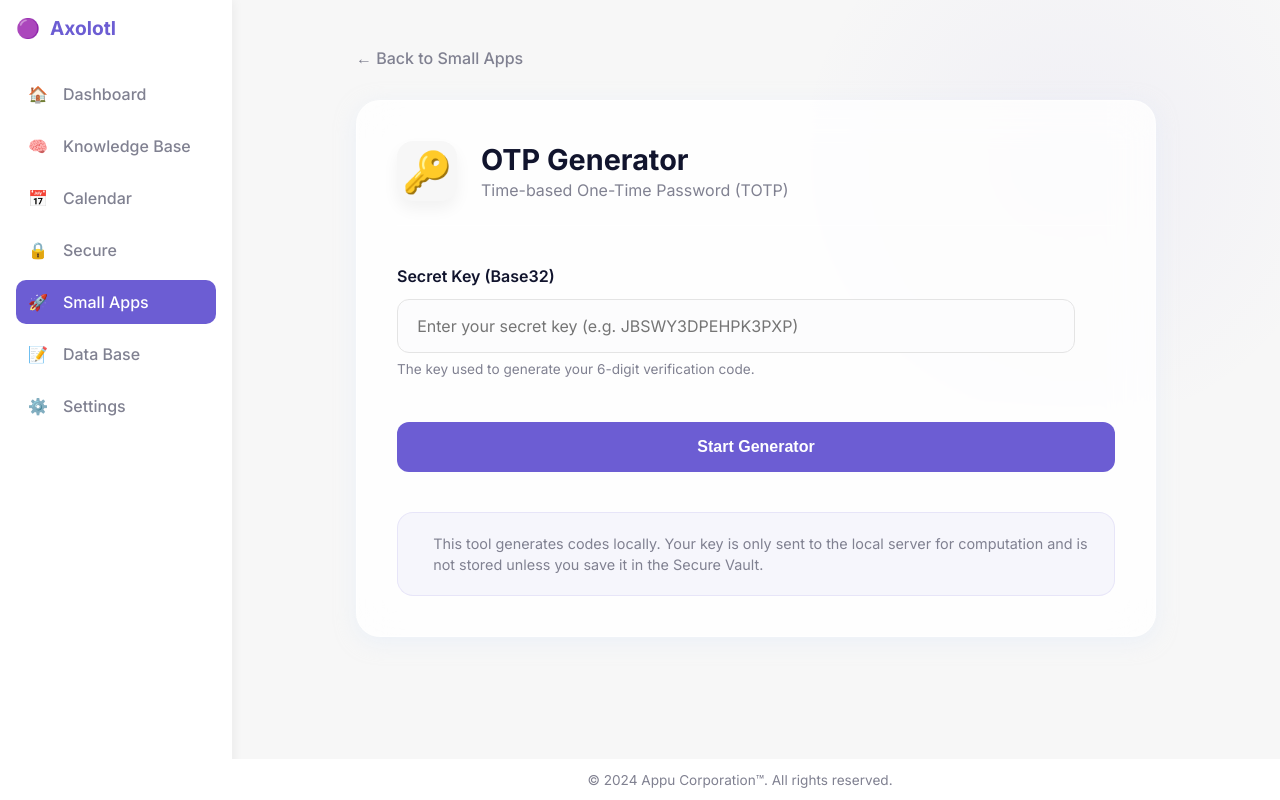
After one commit to BinuAppu/appupersonalapp, a Flask app: page /small-apps/otp in a window 1280 px wide. The commit adds this page. Run offline with Flask 3, Linux system fonts and the light colour scheme; some libraries are stand-ins or nearby versions.

Commit message:
Small app added and introduced requirements.txt

```diff
--- a/appu_personal_app/app.py
+++ b/appu_personal_app/app.py
@@ -253,6 +253,27 @@ def delete_secure_item(item_id):
 def settings():
     return render_template('settings.html', user_name=data_manager.get_user_name())
 
+@app.route('/small-apps')
+def small_apps():
+    return render_template('small_apps.html')
+
+@app.route('/small-apps/otp')
+def otp_generator():
+    return render_template('otp_generator.html')
+
+@app.route('/api/otp/generate', methods=['POST'])
+def generate_otp():
+    import pyotp
+    data = request.json
+    key = data.get('key')
+    if not key:
+        return jsonify({"error": "Key required"}), 400
+    try:
+        totp = pyotp.TOTP(key)
+        return jsonify({"otp": totp.now(), "remaining": 30 - (int(time.time()) % 30)})
+    except Exception as e:
+        return jsonify({"error": str(e)}), 400
+
 @app.route('/api/settings/username', methods=['GET', 'POST'])
 def handle_username():
     if request.method == 'POST':
--- /dev/null
+++ b/appu_personal_app/data.json
@@ -0,0 +1,4 @@
+{
+    "reminders": [],
+    "tasks": []
+}
--- /dev/null
+++ b/appu_personal_app/requirements.txt
@@ -0,0 +1,4 @@
+Flask==3.0.0
+pyotp==2.9.0
+requests==2.31.0
+cryptography==41.0.5
--- a/appu_personal_app/templates/base.html
+++ b/appu_personal_app/templates/base.html
@@ -30,6 +30,9 @@
             </a>
             <a href="/secure" class="nav-link {% if request.path == '/secure' %}active{% endif %}">
                 <span>🔒</span> Secure
+            </a>
+            <a href="/small-apps" class="nav-link {% if request.path == '/small-apps' or request.path.startswith('/small-apps/') %}active{% endif %}">
+                <span>🚀</span> Small Apps
             </a>
             <a href="/all" class="nav-link {% if request.path == '/all' %}active{% endif %}">
                 <span>📝</span> Data Base
--- /dev/null
+++ b/appu_personal_app/templates/otp_generator.html
@@ -0,0 +1,431 @@
+{% extends "base.html" %}
+
+{% block content %}
+<div class="container otp-container">
+    <div class="back-link">
+        <a href="/small-apps">← Back to Small Apps</a>
+    </div>
+
+    <div class="tool-card">
+        <div class="tool-header">
+            <div class="tool-icon">🔑</div>
+            <div class="tool-title">
+                <h1>OTP Generator</h1>
+                <p>Time-based One-Time Password (TOTP)</p>
+            </div>
+        </div>
+
+        <div class="tool-body">
+            <div class="input-section">
+                <label for="otp-key">Secret Key (Base32)</label>
+                <div class="key-input-wrapper">
+                    <input type="password" id="otp-key" placeholder="Enter your secret key (e.g. JBSWY3DPEHPK3PXP)"
+                        autocomplete="off">
+                    <button id="toggle-key-visibility" onclick="toggleKeyVisibility()">
+                        <i class="fas fa-eye"></i>
+                    </button>
+                </div>
+                <p class="input-hint">The key used to generate your 6-digit verification code.</p>
+            </div>
+
+            <div class="result-section" id="otp-result-container" style="display: none;">
+                <div class="otp-display">
+                    <div class="otp-code" id="otp-code">------</div>
+                    <button class="copy-btn" onclick="copyOTP()">
+                        <i class="fas fa-copy"></i> Copy
+                    </button>
+                </div>
+
+                <div class="timer-section">
+                    <div class="progress-bar-container">
+                        <div class="progress-bar" id="otp-progress"></div>
+                    </div>
+                    <div class="timer-text">Refreshing in <span id="timer-seconds">30</span>s</div>
+                </div>
+            </div>
+
+            <div class="actions">
+                <button id="start-otp-btn" class="primary-btn" onclick="startOTP()">Start Generator</button>
+                <button id="stop-otp-btn" class="secondary-btn" onclick="stopOTP()" style="display: none;">Stop</button>
+            </div>
+        </div>
+
+        <div class="tool-footer">
+            <div class="info-box">
+                <i class="fas fa-info-circle"></i>
+                <p>This tool generates codes locally. Your key is only sent to the local server for computation and is
+                    not stored unless you save it in the Secure Vault.</p>
+            </div>
+        </div>
+    </div>
+</div>
+
+<style>
+    .otp-container {
+        padding: 2rem;
+        max-width: 800px;
+        margin: 0 auto;
+    }
+
+    .back-link {
+        margin-bottom: 2rem;
+    }
+
+    .back-link a {
+        color: var(--text-muted);
+        text-decoration: none;
+        font-weight: 500;
+        transition: color 0.3s;
+    }
+
+    .back-link a:hover {
+        color: var(--primary-color);
+    }
+
+    .tool-card {
+        background: var(--card-bg);
+        border: 1px solid var(--border-color);
+        border-radius: 24px;
+        padding: 2.5rem;
+        box-shadow: var(--box-shadow);
+        backdrop-filter: blur(20px);
+    }
+
+    .tool-header {
+        display: flex;
+        align-items: center;
+        gap: 1.5rem;
+        margin-bottom: 2.5rem;
+        border-bottom: 1px solid var(--border-color);
+        padding-bottom: 1.5rem;
+    }
+
+    .tool-icon {
+        font-size: 2.5rem;
+        background: var(--bg-color);
+        width: 60px;
+        height: 60px;
+        display: flex;
+        align-items: center;
+        justify-content: center;
+        border-radius: 16px;
+        box-shadow: 0 8px 16px rgba(0, 0, 0, 0.05);
+    }
+
+    .tool-title h1 {
+        margin: 0;
+        font-size: 1.8rem;
+        color: var(--text-color);
+    }
+
+    .tool-title p {
+        margin: 0.2rem 0 0 0;
+        color: var(--text-muted);
+    }
+
+    .tool-body {
+        display: flex;
+        flex-direction: column;
+        gap: 2rem;
+    }
+
+    .input-section label {
+        display: block;
+        margin-bottom: 0.8rem;
+        font-weight: 600;
+        color: var(--text-color);
+    }
+
+    .key-input-wrapper {
+        display: flex;
+        gap: 0.5rem;
+        position: relative;
+    }
+
+    .key-input-wrapper input {
+        flex: 1;
+        padding: 1rem 1.2rem;
+        border-radius: 12px;
+        border: 1px solid var(--input-border);
+        background: var(--input-bg);
+        color: var(--text-color);
+        font-family: inherit;
+        font-size: 1rem;
+        transition: all 0.3s;
+    }
+
+    .key-input-wrapper input:focus {
+        outline: none;
+        border-color: var(--primary-color);
+        box-shadow: 0 0 0 4px rgba(108, 93, 211, 0.1);
+    }
+
+    #toggle-key-visibility {
+        background: none;
+        border: none;
+        color: var(--text-muted);
+        cursor: pointer;
+        padding: 0 1rem;
+        transition: color 0.3s;
+    }
+
+    #toggle-key-visibility:hover {
+        color: var(--primary-color);
+    }
+
+    .input-hint {
+        font-size: 0.85rem;
+        color: var(--text-muted);
+        margin-top: 0.5rem;
+    }
+
+    .result-section {
+        background: var(--bg-color);
+        padding: 2rem;
+        border-radius: 20px;
+        display: flex;
+        flex-direction: column;
+        align-items: center;
+        gap: 1.5rem;
+        animation: fadeIn 0.5s ease;
+    }
+
+    @keyframes fadeIn {
+        from {
+            opacity: 0;
+            transform: translateY(10px);
+        }
+
+        to {
+            opacity: 1;
+            transform: translateY(0);
+        }
+    }
+
+    .otp-display {
+        display: flex;
+        align-items: center;
+        gap: 1.5rem;
+    }
+
+    .otp-code {
+        font-size: 3.5rem;
+        font-weight: 800;
+        letter-spacing: 0.5rem;
+        color: var(--primary-color);
+        font-family: 'Source Code Pro', monospace;
+    }
+
+    .copy-btn {
+        padding: 0.6rem 1.2rem;
+        border-radius: 10px;
+        border: none;
+        background: var(--primary-color);
+        color: white;
+        font-weight: 600;
+        cursor: pointer;
+        transition: all 0.3s;
+        display: flex;
+        align-items: center;
+        gap: 0.5rem;
+    }
+
+    .copy-btn:hover {
+        background: #5b4dbf;
+        transform: scale(1.05);
+    }
+
+    .timer-section {
+        width: 100%;
+        max-width: 300px;
+        text-align: center;
+    }
+
+    .progress-bar-container {
+        height: 6px;
+        background: var(--input-border);
+        border-radius: 3px;
+        overflow: hidden;
+        margin-bottom: 0.5rem;
+    }
+
+    .progress-bar {
+        height: 100%;
+        background: var(--primary-color);
+        width: 100%;
+        transition: width 1s linear;
+    }
+
+    .timer-text {
+        font-size: 0.9rem;
+        color: var(--text-muted);
+        font-weight: 500;
+    }
+
+    .actions {
+        display: flex;
+        gap: 1rem;
+    }
+
+    .primary-btn,
+    .secondary-btn {
+        padding: 1rem 2rem;
+        border-radius: 12px;
+        font-weight: 600;
+        font-size: 1rem;
+        cursor: pointer;
+        transition: all 0.3s;
+        border: none;
+    }
+
+    .primary-btn {
+        background: var(--primary-color);
+        color: white;
+        flex: 1;
+    }
+
+    .primary-btn:hover {
+        background: #5b4dbf;
+        box-shadow: 0 8px 16px rgba(108, 93, 211, 0.2);
+    }
+
+    .secondary-btn {
+        background: var(--bg-color);
+        color: var(--text-color);
+        border: 1px solid var(--border-color);
+    }
+
+    .secondary-btn:hover {
+        background: var(--input-border);
+    }
+
+    .tool-footer {
+        margin-top: 2.5rem;
+    }
+
+    .info-box {
+        display: flex;
+        gap: 1rem;
+        background: rgba(108, 93, 211, 0.05);
+        padding: 1.2rem;
+        border-radius: 16px;
+        border: 1px solid rgba(108, 93, 211, 0.1);
+    }
+
+    .info-box i {
+        color: var(--primary-color);
+        margin-top: 0.2rem;
+    }
+
+    .info-box p {
+        margin: 0;
+        font-size: 0.9rem;
+        color: var(--text-muted);
+        line-height: 1.5;
+    }
+</style>
+
+<script>
+    let otpInterval = null;
+    let timerInterval = null;
+    let remainingTime = 30;
+
+    function toggleKeyVisibility() {
+        const input = document.getElementById('otp-key');
+        const icon = document.querySelector('#toggle-key-visibility i');
+        if (input.type === 'password') {
+            input.type = 'text';
+            icon.className = 'fas fa-eye-slash';
+        } else {
+            input.type = 'password';
+            icon.className = 'fas fa-eye';
+        }
+    }
+
+    async function fetchOTP() {
+        const key = document.getElementById('otp-key').value.trim();
+        if (!key) return;
+
+        try {
+            const response = await fetch('/api/otp/generate', {
+                method: 'POST',
+                headers: { 'Content-Type': 'application/json' },
+                body: JSON.stringify({ key: key })
+            });
+            const data = await response.json();
+            if (data.otp) {
+                document.getElementById('otp-code').innerText = data.otp;
+                remainingTime = data.remaining;
+                updateTimerDisplay();
+            } else {
+                alert('Error: ' + (data.error || 'Unknown error'));
+                stopOTP();
+            }
+        } catch (error) {
+            console.error('Fetch error:', error);
+            stopOTP();
+        }
+    }
+
+    function updateTimerDisplay() {
+        document.getElementById('timer-seconds').innerText = remainingTime;
+        const progress = (remainingTime / 30) * 100;
+        document.getElementById('otp-progress').style.width = progress + '%';
+
+        // Change color if running low
+        if (remainingTime <= 5) {
+            document.getElementById('otp-progress').style.background = '#ff4d4f';
+        } else {
+            document.getElementById('otp-progress').style.background = 'var(--primary-color)';
+        }
+    }
+
+    function startOTP() {
+        const key = document.getElementById('otp-key').value.trim();
+        if (!key) {
+            alert('Please enter a secret key');
+            return;
+        }
+
+        document.getElementById('otp-result-container').style.display = 'flex';
+        document.getElementById('start-otp-btn').style.display = 'none';
+        document.getElementById('stop-otp-btn').style.display = 'block';
+        document.getElementById('otp-key').disabled = true;
+
+        fetchOTP();
+
+        timerInterval = setInterval(() => {
+            remainingTime--;
+            if (remainingTime <= 0) {
+                fetchOTP();
+            }
+            updateTimerDisplay();
+        }, 1000);
+    }
+
+    function stopOTP() {
+        clearInterval(timerInterval);
+        document.getElementById('otp-result-container').style.display = 'none';
+        document.getElementById('start-otp-btn').style.display = 'block';
+        document.getElementById('stop-otp-btn').style.display = 'none';
+        document.getElementById('otp-key').disabled = false;
+        document.getElementById('otp-code').innerText = '------';
+    }
+
+    function copyOTP() {
+        const code = document.getElementById('otp-code').innerText;
+        if (code === '------') return;
+
+        navigator.clipboard.writeText(code).then(() => {
+            const btn = document.querySelector('.copy-btn');
+            const originalText = btn.innerHTML;
+            btn.innerHTML = '<i class="fas fa-check"></i> Copied!';
+            btn.style.background = '#4cd137';
+            setTimeout(() => {
+                btn.innerHTML = originalText;
+                btn.style.background = 'var(--primary-color)';
+            }, 2000);
+        });
+    }
+</script>
+{% endblock %}
```
Also changed, not shown: appu_personal_app/templates/small_apps.html (added, +158 -0 lines).
